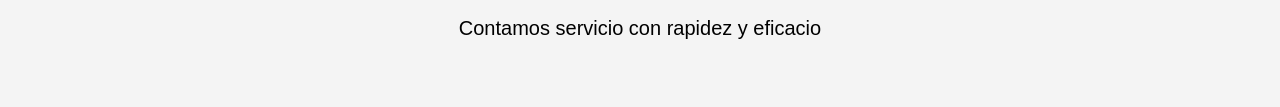
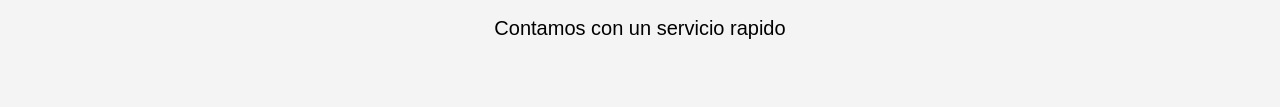
Before and after one commit to Raphaelgiampa/Laalameda, a plain HTML site: page index.html in a window 1280 px wide. Shown: the part 290-397 px from the top of the page. Drawn offline with Linux system fonts and the light colour scheme; placeholder pictures from the web are drawn by us.

Commit message:
Update index.html

```diff
--- a/index.html
+++ b/index.html
@@ -96,7 +96,7 @@
     <section id="showcase">
         <div class="container">
             <h1>servicio</h1>
-            <p>Contamos servicio con rapidez y eficacio</p>
+            <p>Contamos con un servicio rapido</p>
         </div>
     </section>
 
```
